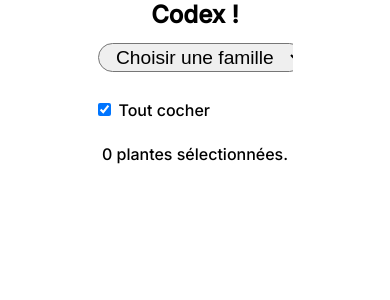
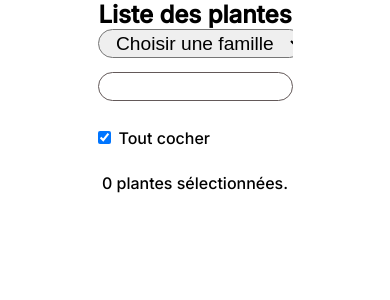
Before and after one commit to ntapiaDev/quizz-plantes, a PHP site: template templates/codex/index.html.twig in a window 390 px wide. Shown: the top 300 px of the page. Run offline with PHP 8.4, Linux system fonts and the light colour scheme; the template is opened without the code that fills it, so the values that code supplies are empty; some libraries are stand-ins or nearby versions.

Commit message:
Codex : responsive

```diff
--- a/public/css/codex.css
+++ b/public/css/codex.css
@@ -8,6 +8,7 @@ h1 {}
     display: flex;
     align-items: center;
     justify-content: space-around;
+    flex-wrap: wrap;
 }
 .search-bar select {
     font-size: 1.2em;
@@ -26,6 +27,7 @@ h1 {}
     margin-top: 1em;
     display: flex;
     justify-content: space-between;
+    flex-wrap: wrap;
 }
 .checkbox {
     display: flex;
@@ -82,3 +84,21 @@ h1 {}
 .hidden {
     display: none;
 }
+
+@media screen and (max-width: 1280px) {
+    .codex-grid {
+        grid-template-columns: repeat(3, 1fr);
+    }
+}
+
+@media screen and (max-width: 1024px) {
+    .codex-grid {
+        grid-template-columns: repeat(2, 1fr);
+    }
+}
+
+@media screen and (max-width: 768px) {
+    .codex-grid {
+        grid-template-columns: repeat(1, 1fr);
+    }
+}
--- a/templates/codex/index.html.twig
+++ b/templates/codex/index.html.twig
@@ -8,7 +8,7 @@
 {% block body %}
 	<section class="codex">
 
-		<h1>Codex !</h1>
+		<h1>Liste des plantes</h1>
 
         <div class="filter">
 
```
